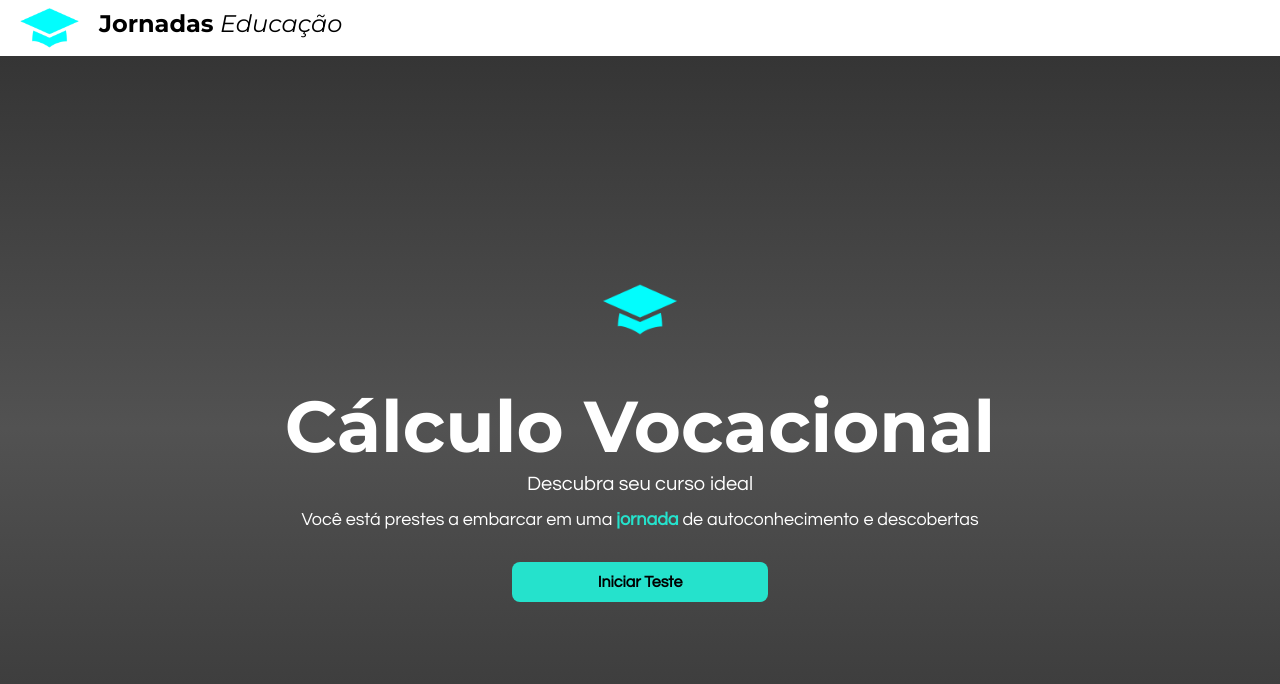
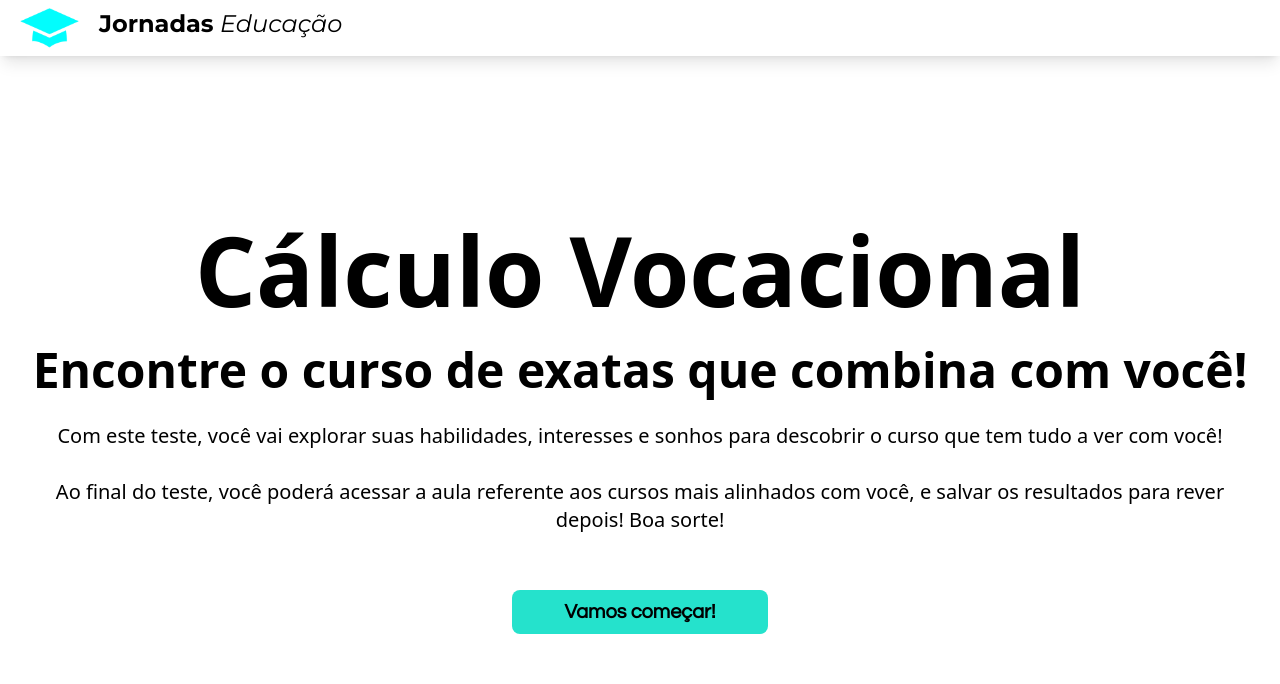
Before and after one commit to ryanviana/paid-cv, a React (Vite) app in the folder calc-vocacional/: page /landing in a window 1280 px wide. Shown: the top 684 px of the page. Built offline with nearby package versions, Linux system fonts and the light colour scheme.

Commit message:
style: new landing page

```diff
--- a/calc-vocacional/src/pages/LandingPage.jsx
+++ b/calc-vocacional/src/pages/LandingPage.jsx
@@ -2,42 +2,21 @@ import { Link } from "react-router-dom";
 
 function LandingPage() {
     return (
-        <div className="
-            w-full h-screen flex flex-col justify-center items-center
-            bg-gradient-to-b from-[#353535] via-[#525252] to-[#353535] ">
-            <div className="flex justify-center mt-0 mb-0">
-                <img
-                    src="/jornadas-logo.png"
-                    alt="Logo"
-                    className="w-[80%] sm:w-[60%] md:w-[40%] max-w-[500px] object-contain"
-                />
-            </div>
-
-            <div className="flex flex-col items-center justify-center">
-                <h1 className=
-                        "font-montserrat font-bold text-4xl
-                        sm:text-5xl md:text-7xl text-white text-center mt-6">
-                    Cálculo Vocacional
-                </h1>
-                <h2 className="font-questrial text-base sm:text-lg md:text-xl text-white text-center mt-2">
-                    Descubra seu curso ideal
-                </h2>
-                <p className="mt-2 font-questrial text-sm sm:text-base md:text-lg text-white text-center">
-                    Você está prestes a embarcar em uma{" "}
-                    <span className="text-jornadas-blue font-bold">jornada </span>
-                    de autoconhecimento e descobertas
-                </p>
-                <Link
-                    to="/questions"
-                    className="
-                        mt-7 w-48 sm:w-56 md:w-64 bg-jornadas-blue
-                        rounded-lg hover:bg-jornadas-blue-dark text-black
-                        font-questrial font-semibold py-2 px-4 shadow-xg focus:outline-none
-                        focus:ring-2 focus:ring-white focus:ring-opacity-75"
-                >
-                    Iniciar Teste
-                </Link>
-            </div>
+        <div className="w-full h-screen flex flex-col justify-center items-center gap-4 md:gap-7 p-5">
+            <h1 className="text-5xl md:text-7xl lg:text-8xl font-extrabold">Cálculo Vocacional</h1>
+            <h2 className="text-xl md:text-4xl lg:text-5xl font-bold">Encontre o curso de exatas que combina com você!</h2>
+            <p className="font-medium text-base md:text-lg lg:text-xl">Com este teste, você vai explorar suas habilidades, interesses e sonhos para descobrir o curso que tem tudo a ver com você!</p>
+            <p className="font-medium text-base md:text-lg lg:text-xl">Ao final do teste, você poderá acessar a aula referente aos cursos mais alinhados com você, e salvar os resultados para rever depois! Boa sorte!</p>
+            <Link
+                to="/questions"
+                className="
+                        md:text-xl mt-7 w-48 sm:w-56 md:w-64 bg-jornadas-blue
+                        rounded-lg text-black font-questrial font-semibold py-2 px-4 shadow-xg
+                        focus:ring-2 focus:ring-white focus:ring-opacity-75 focus:outline-none
+                        transition-all hover:bg-jornadas-blue-dark hover:scale-110"
+            >
+                Vamos começar!
+            </Link>
         </div>
     );
 }
```
